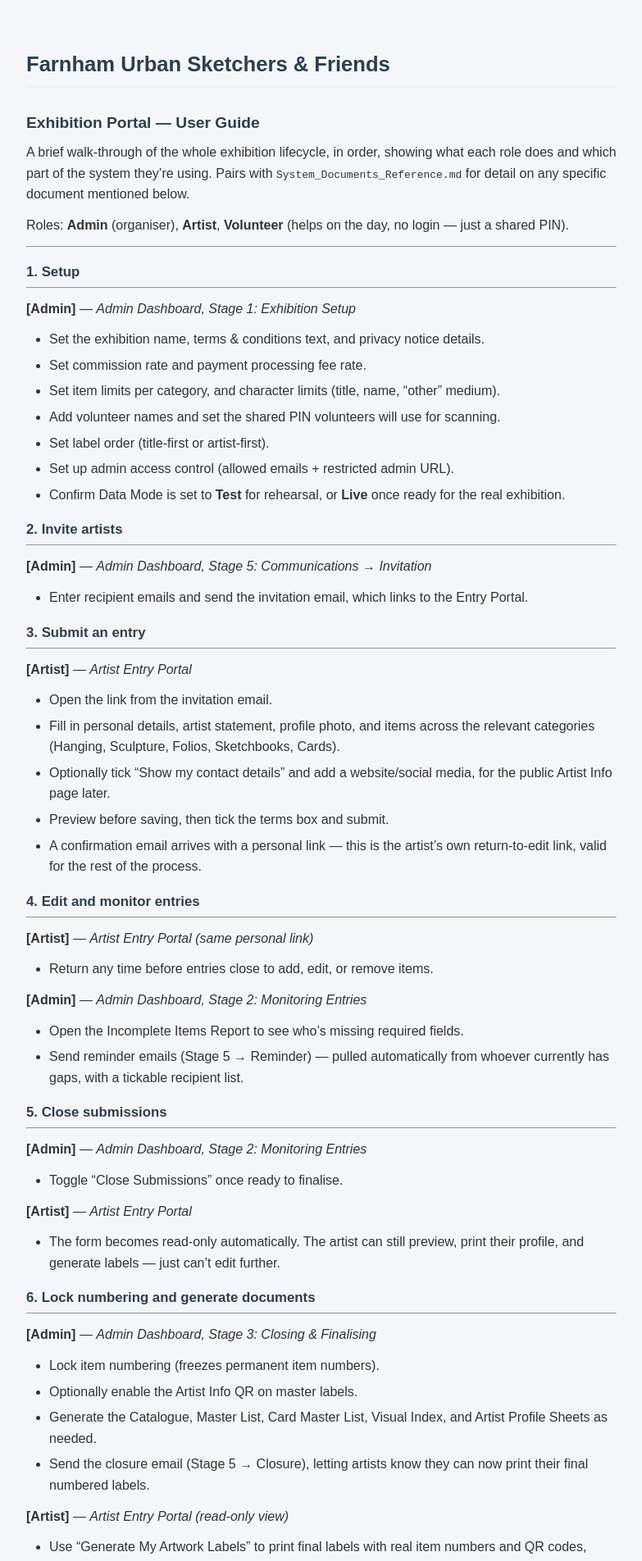
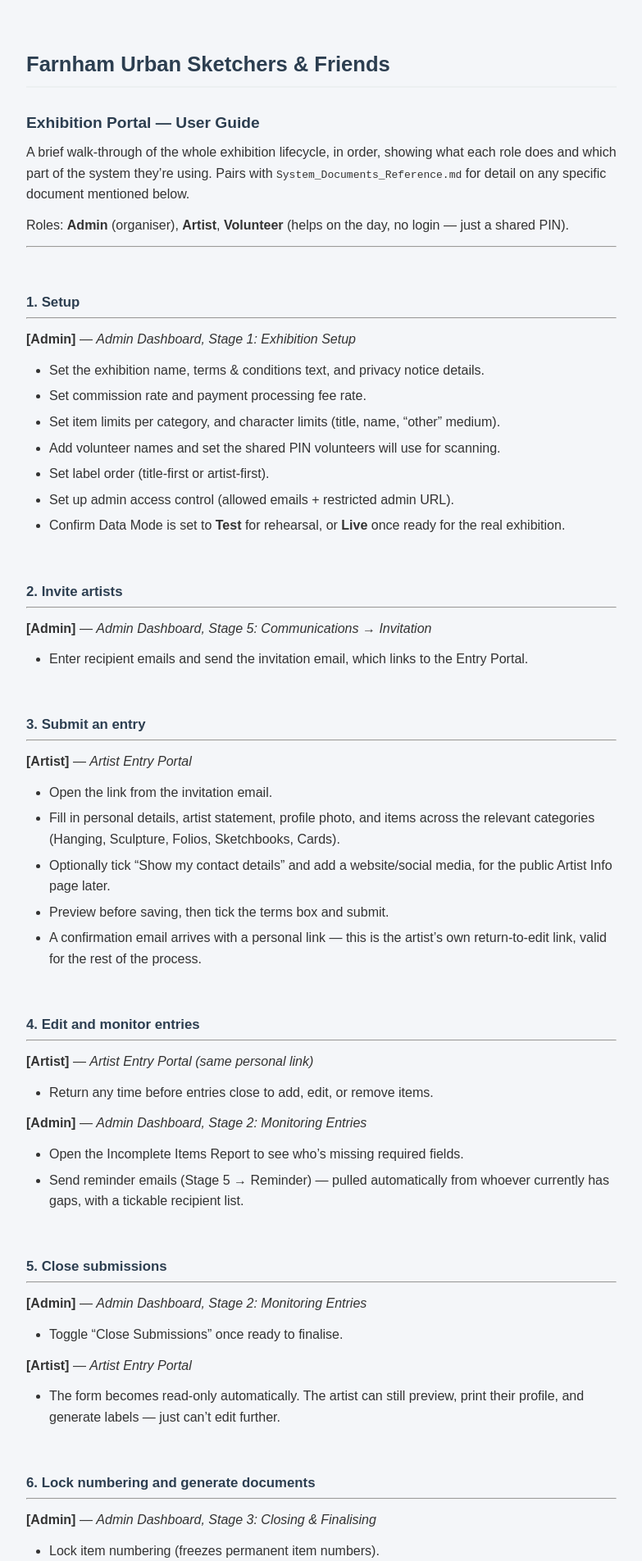
Before and after one commit to uskfarnham/exhibition-portal, a Jekyll site: the page built from user-guide.md, in a window 1280 px wide. Shown: the top 1904 px of the page at 82% size, without its empty margins (248-1031 px from the left). Built offline with Jekyll 4.4.1, drawn with Linux system fonts in a browser that asks for light colours.

Commit message:
md formatting

```diff
--- a/user-guide.md
+++ b/user-guide.md
@@ -13,6 +13,7 @@ A brief walk-through of the whole exhibition lifecycle, in order, showing what e
 Roles: **Admin** (organiser), **Artist**, **Volunteer** (helps on the day, no login — just a shared PIN).
 
 ---
+<br/>
 
 ### 1. Setup
 ---
@@ -25,12 +26,14 @@ Roles: **Admin** (organiser), **Artist**, **Volunteer** (helps on the day, no lo
 - Set up admin access control (allowed emails + restricted admin URL).
 - Confirm Data Mode is set to **Test** for rehearsal, or **Live** once ready for the real exhibition.
 
+<br/>
 
 ### 2. Invite artists
 ---
 **[Admin]** — *Admin Dashboard, Stage 5: Communications → Invitation*
 - Enter recipient emails and send the invitation email, which links to the Entry Portal.
 
+<br/>
 
 ### 3. Submit an entry
 ---
@@ -41,6 +44,7 @@ Roles: **Admin** (organiser), **Artist**, **Volunteer** (helps on the day, no lo
 - Preview before saving, then tick the terms box and submit.
 - A confirmation email arrives with a personal link — this is the artist's own return-to-edit link, valid for the rest of the process.
 
+<br/>
 
 ### 4. Edit and monitor entries
 ---
@@ -51,6 +55,7 @@ Roles: **Admin** (organiser), **Artist**, **Volunteer** (helps on the day, no lo
 - Open the Incomplete Items Report to see who's missing required fields.
 - Send reminder emails (Stage 5 → Reminder) — pulled automatically from whoever currently has gaps, with a tickable recipient list.
 
+<br/>
 
 ### 5. Close submissions
 ---
@@ -59,6 +64,8 @@ Roles: **Admin** (organiser), **Artist**, **Volunteer** (helps on the day, no lo
 
 **[Artist]** — *Artist Entry Portal*
 - The form becomes read-only automatically. The artist can still preview, print their profile, and generate labels — just can't edit further.
+
+<br/>
 
 ### 6. Lock numbering and generate documents
 ---
@@ -71,6 +78,8 @@ Roles: **Admin** (organiser), **Artist**, **Volunteer** (helps on the day, no lo
 **[Artist]** — *Artist Entry Portal (read-only view)*
 - Use "Generate My Artwork Labels" to print final labels with real item numbers and QR codes, ready for hand-in.
 
+<br/>
+
 ### 7. Hand-in day
 ---
 **[Admin / Volunteer]** — *Master List / Card Master List (paper) + Item Status Table / Card Sales Status (screen)*
@@ -79,6 +88,8 @@ Roles: **Admin** (organiser), **Artist**, **Volunteer** (helps on the day, no lo
 
 **[Artist]**
 - Brings items with self-printed labels attached (or handwritten numbers if printed before locking).
+
+<br/>
 
 ### 8. During the exhibition
 ---
@@ -90,6 +101,8 @@ Roles: **Admin** (organiser), **Artist**, **Volunteer** (helps on the day, no lo
 - Card sales are recorded with a simple +/- tap against each batch.
 - Concurrent edits are protected — if two people update the same item at once, the second save is flagged as a conflict rather than silently overwriting the first.
 
+<br/>
+
 ### 9. Closing and reconciliation
 ---
 **[Admin]** — *Admin Dashboard, Stage 4: Exhibition Day & Closeout*
@@ -97,12 +110,18 @@ Roles: **Admin** (organiser), **Artist**, **Volunteer** (helps on the day, no lo
 - Check the Item Audit Log / Card Sales Audit Log if any figures look wrong — every change is logged with who, when, and what changed.
 - Generate the Sold List and Closing Summary for final financial reconciliation and artist payment.
 
+<br/>
+
 ### 10. Ad-hoc admin edits (any time after locking)
 ---
 **[Admin]** — *Admin Dashboard, Stage 4 → "Edit Artist Profiles / Add Replacement Items"*
 - Look up an artist to edit their profile, add a replacement item after a sale, withdraw an item, or create a new profile for an offline participant. Existing sale/status data is preserved automatically.
 
+<br/>
+
 ---
+
+<br/>
 
 ## Quick reference: who uses what
 
```
Also changed, not shown: framing.md (+12 -1 lines), system_documents_reference.md (+7 -3 lines).
